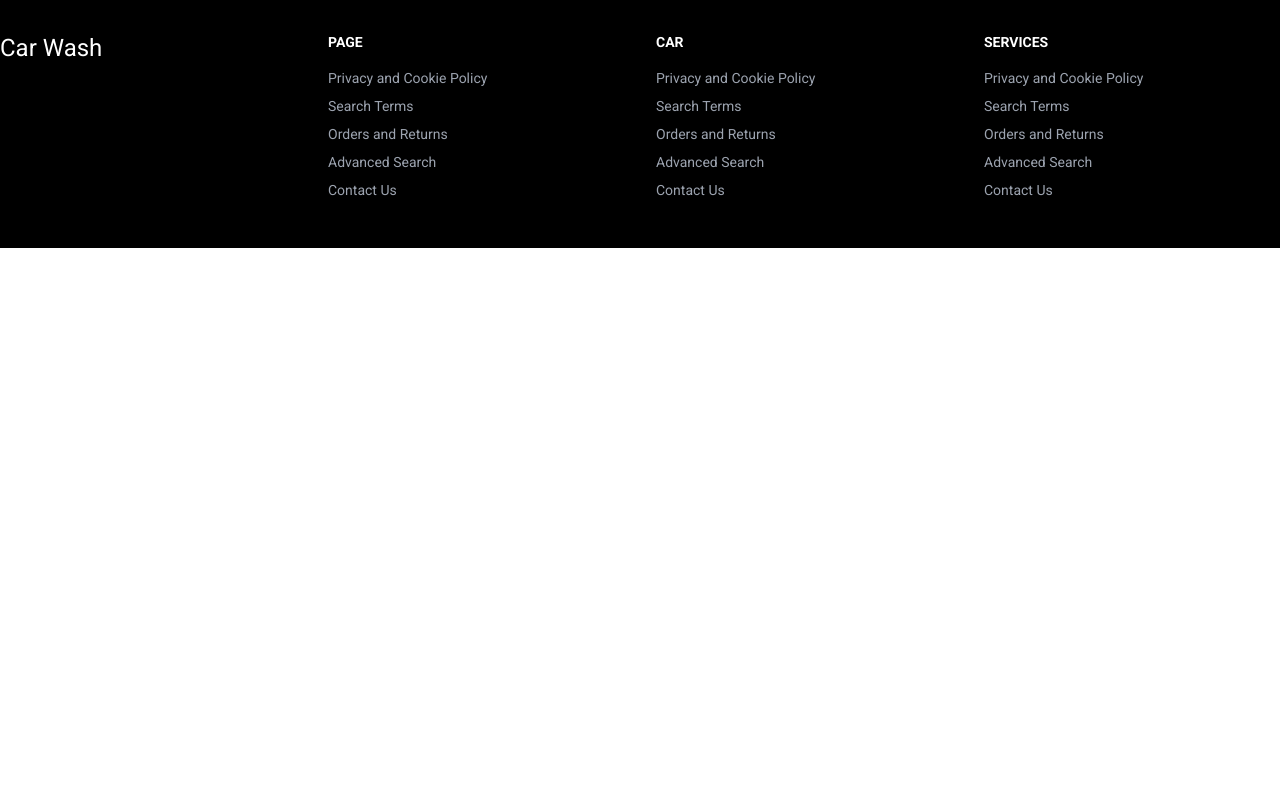
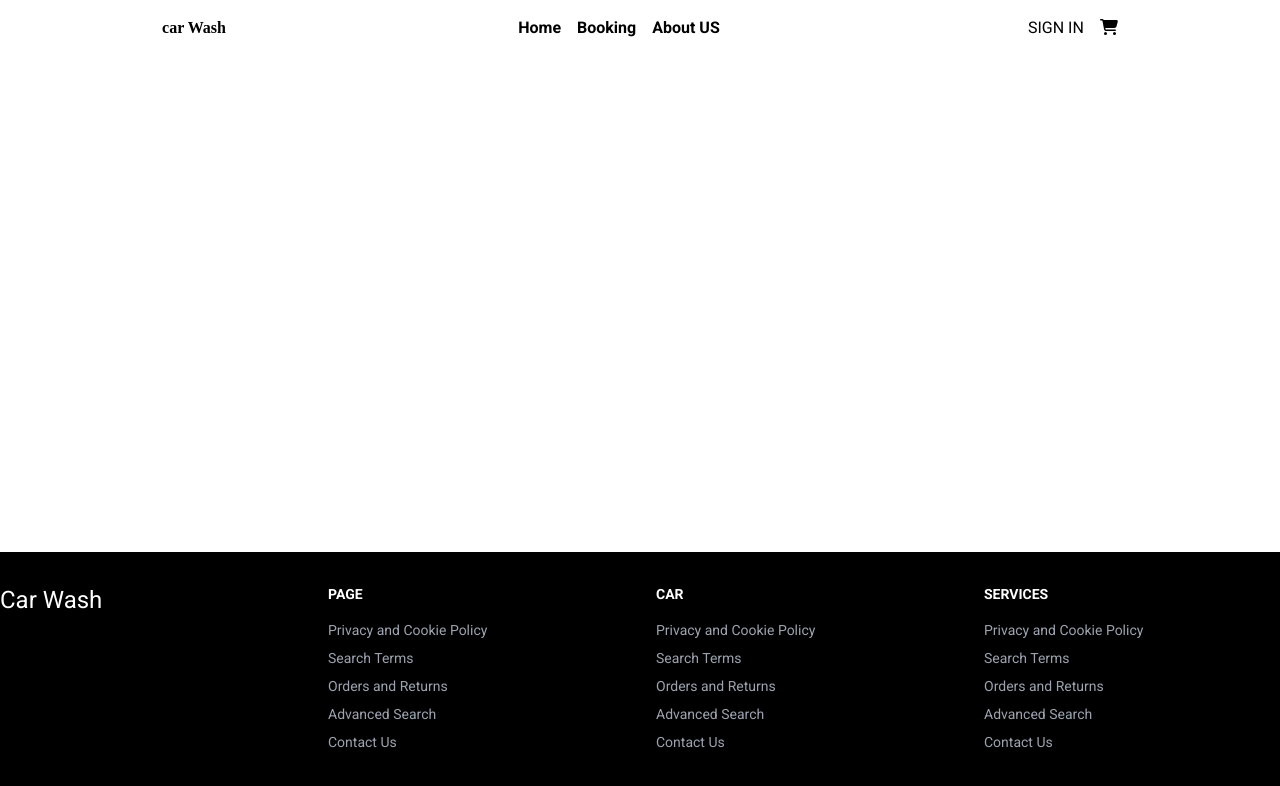
Before and after one commit to FaresAhmed50/Car_Wash, a React (Vite) app: page /home in a window 1280 px wide. Shown: the top 786 px of the page. Built offline with nearby package versions, Linux system fonts and the light colour scheme; a web font is replaced by a local one.

Commit message:
Ediding the Footer and Navbar component

```diff
--- a/src/components/Footer/Footer.jsx
+++ b/src/components/Footer/Footer.jsx
@@ -2,14 +2,14 @@ import React from 'react'
 
 export default function Footer() {
   return (
-      <footer className="bg-black text-white py-8">
+      <footer className="bg-black text-white py-8 absolute bottom-0 left-0 right-0">
         <div className="container mx-auto grid grid-cols-1 md:grid-cols-4 gap-8 text-sm">
 
           <div>
             <h2 className="font-pacifico text-2xl mb-4">Car Wash</h2>
           </div>
 
-          {/* Page Links */}
+
           <div>
             <h3 className="font-bold mb-4">PAGE</h3>
             <ul className="space-y-2 text-gray-400">
@@ -21,7 +21,7 @@ export default function Footer() {
             </ul>
           </div>
 
-          {/* Car Links */}
+
           <div>
             <h3 className="font-bold mb-4">CAR</h3>
             <ul className="space-y-2 text-gray-400">
@@ -33,7 +33,7 @@ export default function Footer() {
             </ul>
           </div>
 
-          {/* Services and Contact */}
+
           <div>
             <h3 className="font-bold mb-4">SERVICES</h3>
             <ul className="space-y-2 text-gray-400 mb-4">
--- a/src/components/Navbar/Navbar.jsx
+++ b/src/components/Navbar/Navbar.jsx
@@ -24,11 +24,11 @@ export default function Navbar() {
                       </li>
 
                       <li>
-                          <NavLink className={`font-bold`} to={'cart'}>Booking</NavLink>
+                          <NavLink className={`font-bold`} to={'booking'}>Booking</NavLink>
                       </li>
 
                       <li>
-                          <NavLink className={`font-bold`} to={'products'}>About US</NavLink>
+                          <NavLink className={`font-bold`} to={'cart'}>About US</NavLink>
                       </li>
 
                   </ul>
```
